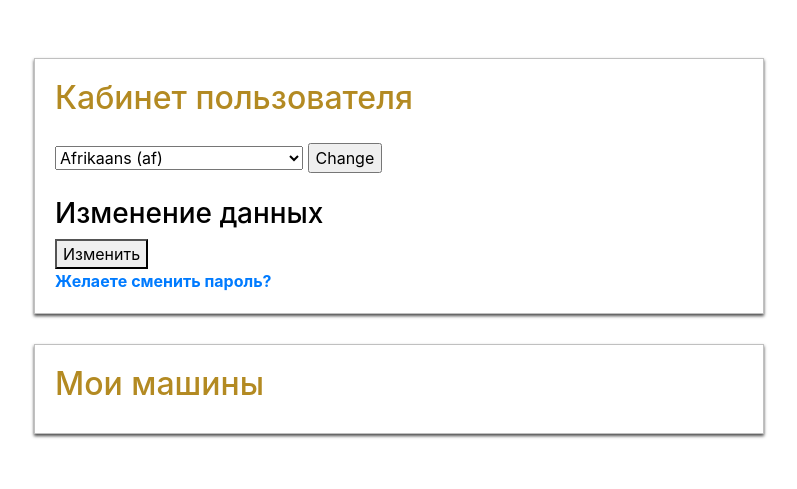
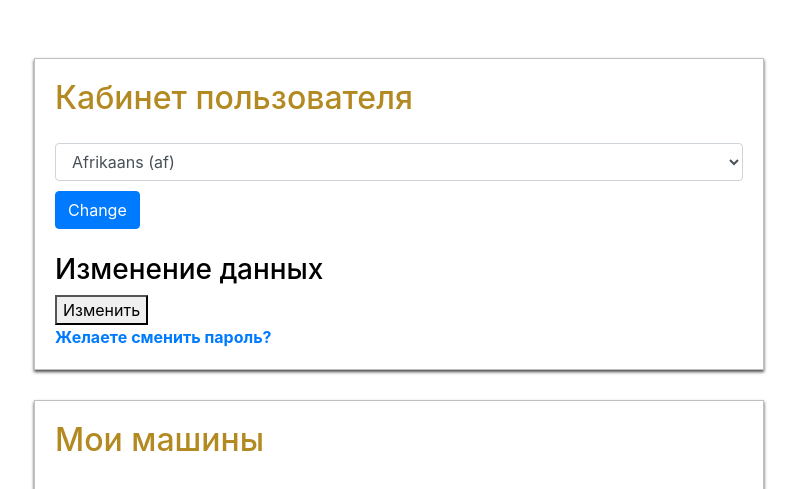
Before and after one commit to 0Stanislaw0/Test_heroku, a Django app: template templates/users/profile.html in a window 1280 px wide. Shown: the part 64-553 px from the top of the page, without its empty margins (51-848 px from the left). Run offline with Django 3.2, Linux system fonts and the light colour scheme; the template is opened without the code that fills it, so the values that code supplies are empty; some libraries are stand-ins or nearby versions.

Commit message:
Update profile.html

```diff
--- a/templates/users/profile.html
+++ b/templates/users/profile.html
@@ -9,7 +9,7 @@
     </div>
           <form action="{% url 'set_language' %}" method="post">{% csrf_token %}
     <input name="next" type="hidden" value="{{ redirect_to }}" />
-    <select name="language">
+   <select class="form-control" name="language">
         {% get_current_language as LANGUAGE_CODE %}
         {% get_available_languages as LANGUAGES %}
         {% get_language_info_list for LANGUAGES as languages %}
@@ -19,7 +19,7 @@
             </option>
         {% endfor %}
     </select>
-    <input type="submit" value="{% trans 'Change' %}" />
+    <input class="btn btn-primary" type="submit" value="{% trans 'Change' %}" />
 </form>
     <h3 class="mt-4">{% trans "Изменение данных" %}</h3>
     <form method="POST" enctype="multipart/form-data">
```
